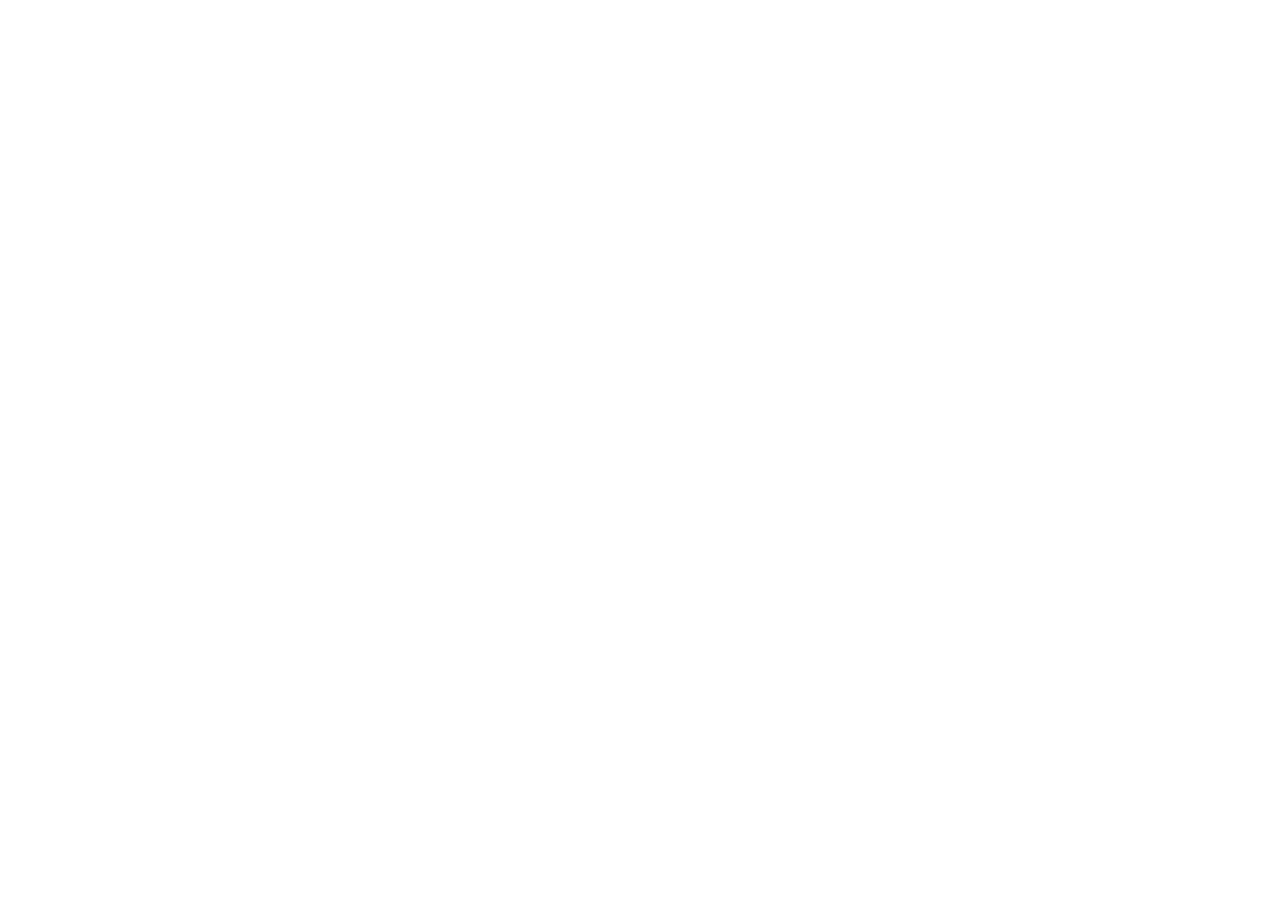
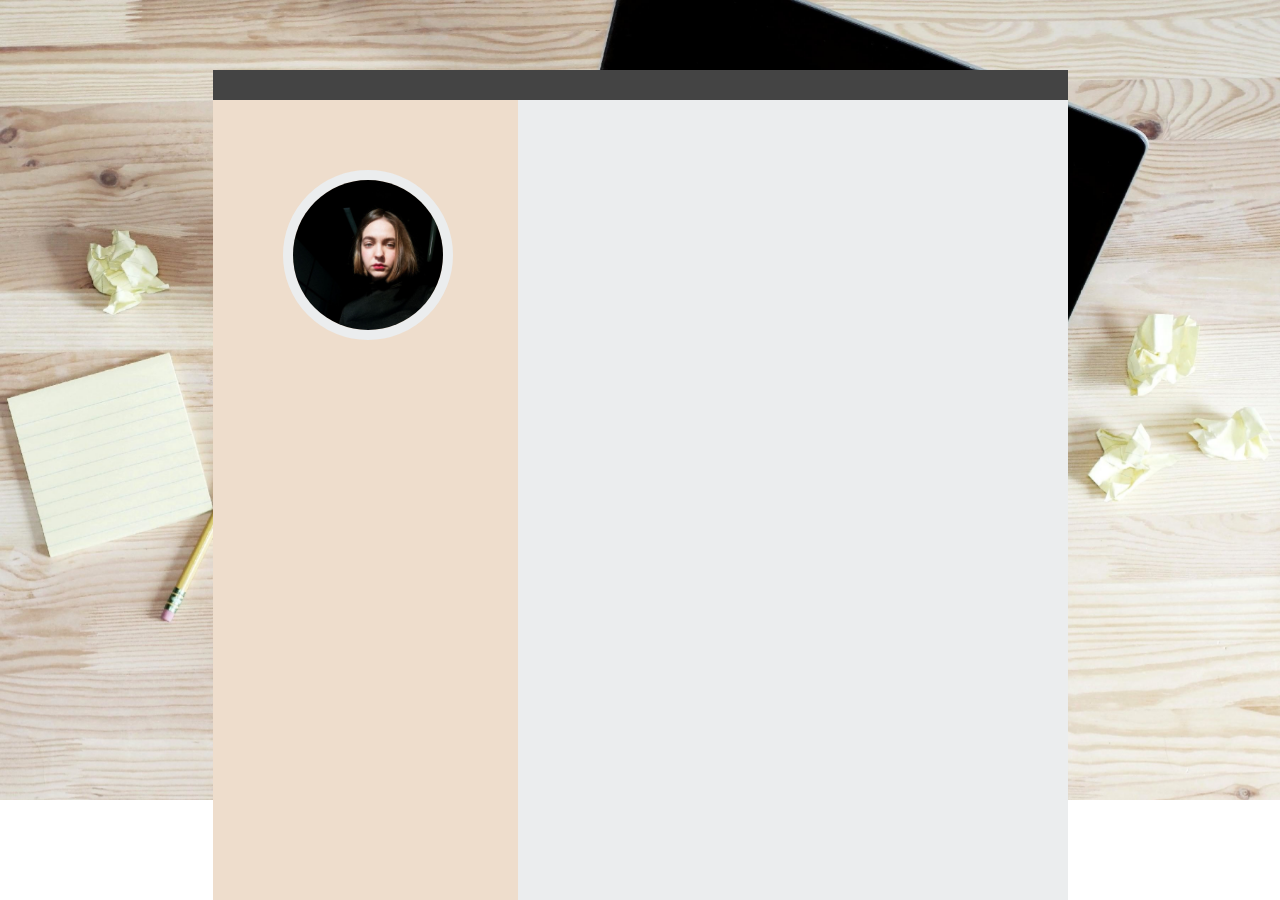
Before and after one commit to winterismine/winterismine.github.io, a website: page index.html in a window 1280 px wide. Before the commit the page ends 800 px from the top, so only its background shows below. Drawn offline with Linux system fonts and the light colour scheme.

Commit message:
image added

```diff
--- a/index.html
+++ b/index.html
@@ -7,6 +7,16 @@
 </head>
 
 <body>
+    <div class="background"></div>
+    <div class="container">
+        <div class="box">
+            <div>
+                <img src="img/photo.jpg" alt="my photo" width="150px" height="150px">
+            </div>
+        </div>
+        <div class="box1"></div>
+
+    </div>
 
 </body>
 
--- a/styles.css
+++ b/styles.css
@@ -2,4 +2,47 @@ html,
 body {
     margin: 0;
     padding: 0;
+    height: 100%;
 }
+
+body {
+    margin-top: 70px;
+}
+
+.background {
+    position: fixed;
+    height: 100%;
+    width: 100%;
+    top: 0;
+    left: 0;
+    background-image: url(/img/backgr.jpg);
+    background-size: cover;
+    background-repeat: no-repeat;
+}
+
+.container {
+    width: 855px;
+    background-color: #444;
+    margin: 0 auto;
+    position: relative;
+    padding-top: 30px;
+    display: flex;
+}
+
+.box {
+    width: 305px;
+    min-height: 800px;
+    background-color: #eeddcc;
+}
+
+.box1 {
+    width: 550px;
+    min-height: 800px;
+    background-color: rgb(235, 237, 238);
+}
+
+img {
+    margin: 70px 70px;
+    border-radius: 50%;
+    border: 10px solid rgb(235, 237, 238);
+}
```
Also changed, not shown: img/backgr.jpg (added), img/photo.jpg (added).
